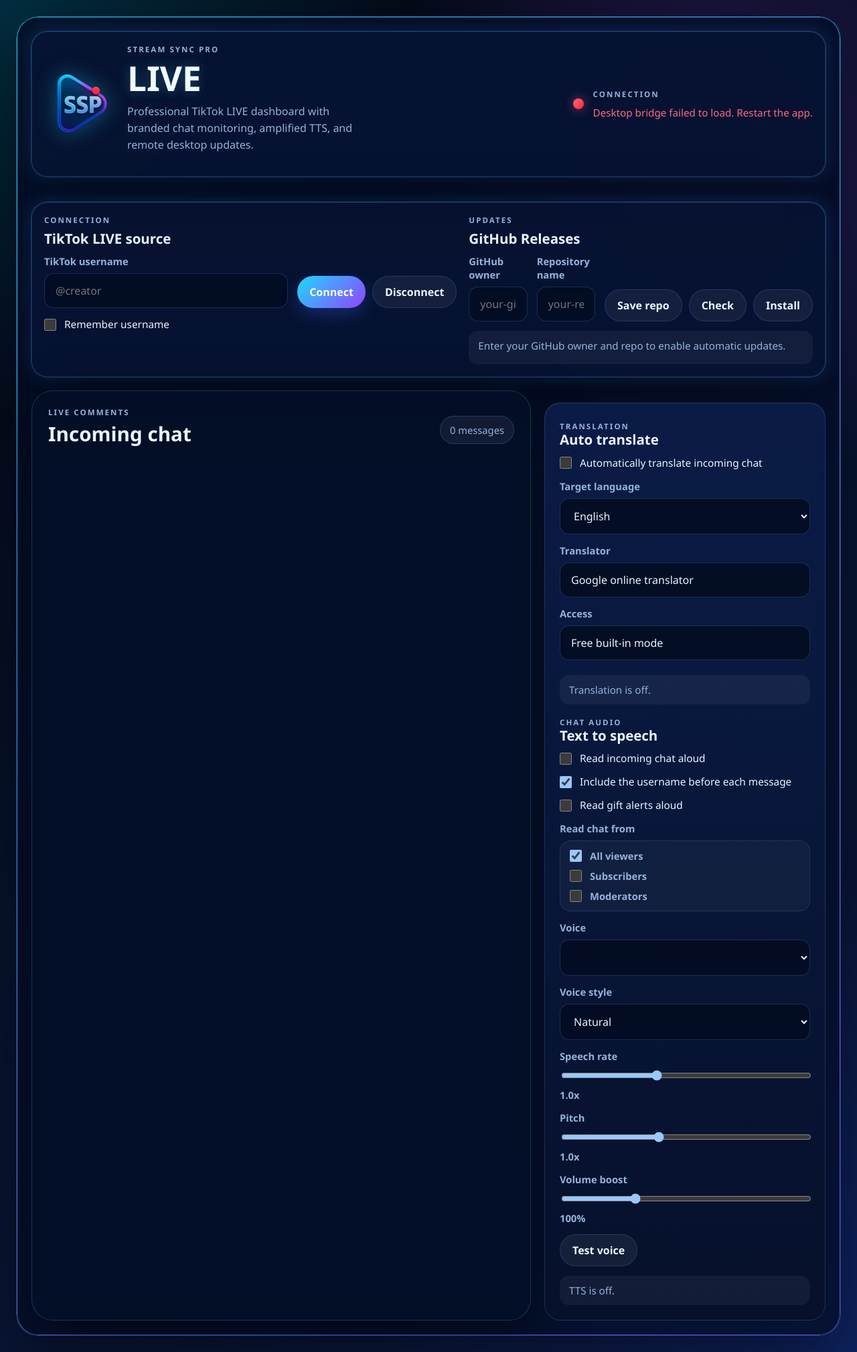
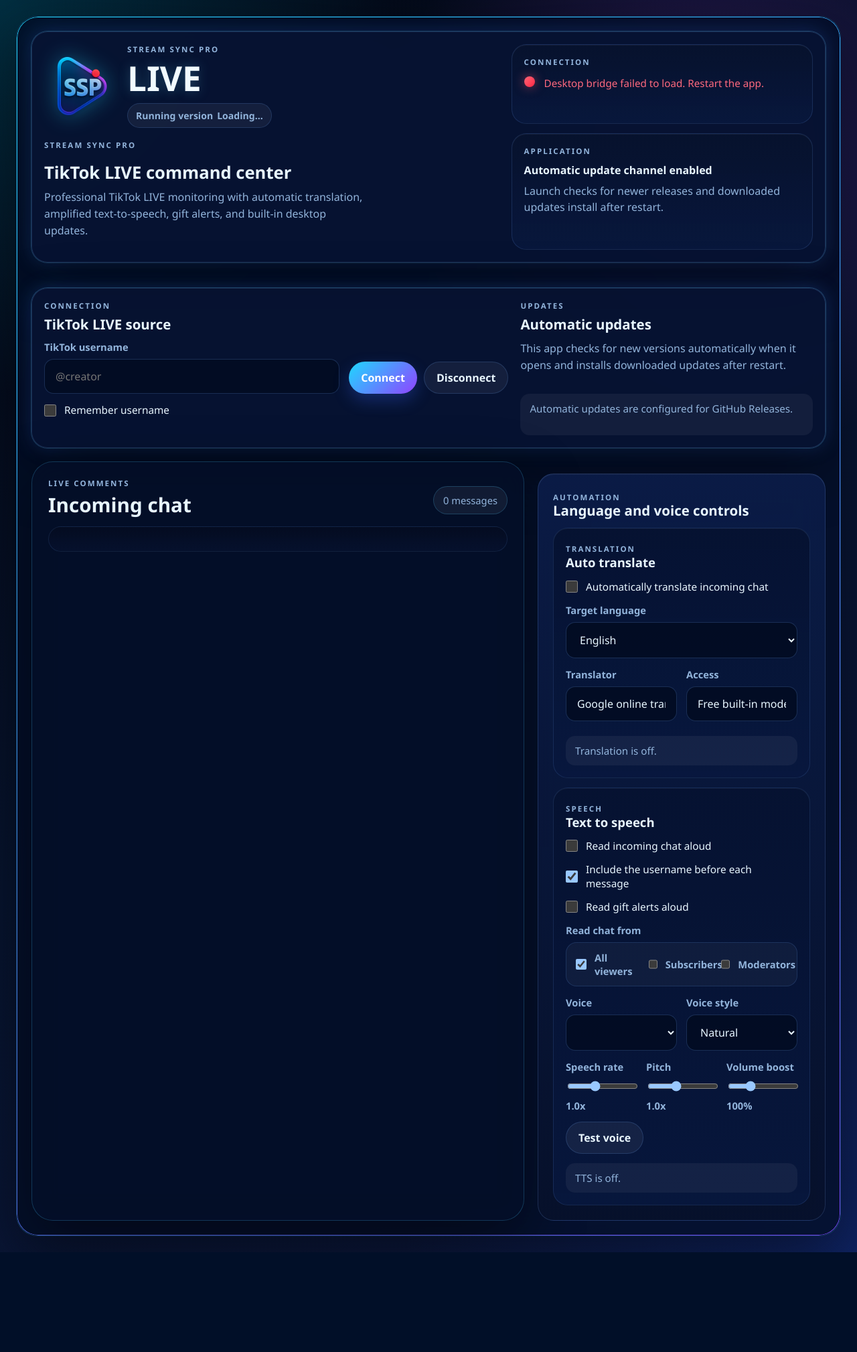
Before and after one commit to admin-streamsyncpro/streamsyncpro, a PHP site: page / in a window 1280 px wide. Shown: the whole page at 67% size. After the commit the page ends 1870 px from the top, so only its background shows below. Run offline with PHP 8.4, Linux system fonts and the light colour scheme; lists and menus that the app fills with data are empty.

Commit message:
Release 1.0.4

```diff
--- a/package.json
+++ b/package.json
@@ -1,6 +1,6 @@
 {
   "name": "ssp-live",
-  "version": "1.0.0",
+  "version": "1.0.4",
   "description": "Stream Sync Pro LIVE desktop app for TikTok chat monitoring, TTS, and remote updates.",
   "main": "src/main.mjs",
   "type": "module",
--- a/src/index.html
+++ b/src/index.html
@@ -13,23 +13,43 @@
     <main class="app-shell">
       <section class="workspace-shell neon-frame">
         <header class="topbar card ambient">
+          <div class="brand-panel">
             <div class="brand-lockup">
               <img class="brand-logo" src="./assets/SSP.png" alt="SSP logo" />
               <div>
                 <p class="eyebrow">Stream Sync Pro</p>
                 <h1>LIVE</h1>
-              <p class="hero-copy">
-                Professional TikTok LIVE dashboard with branded chat monitoring,
-                amplified TTS, and remote desktop updates.
+                <p class="build-chip">
+                  Running version <span id="app-version">Loading...</span>
                 </p>
               </div>
             </div>
+            <div class="hero-block">
+              <p class="eyebrow">Stream Sync Pro</p>
+              <h2 class="hero-title">TikTok LIVE command center</h2>
+              <p class="hero-copy">
+                Professional TikTok LIVE monitoring with automatic translation,
+                amplified text-to-speech, gift alerts, and built-in desktop updates.
+              </p>
+            </div>
+          </div>
+
+          <div class="status-rail">
+            <article class="status-card">
+              <p class="eyebrow">Connection</p>
               <div class="status-cluster">
                 <span class="signal-dot"></span>
-            <div>
-              <p class="eyebrow">Connection</p>
                 <p id="connection-status" class="status-line">Waiting for a TikTok username.</p>
               </div>
+            </article>
+
+            <article class="status-card">
+              <p class="eyebrow">Application</p>
+              <p class="status-card-title">Automatic update channel enabled</p>
+              <p class="status-card-copy">
+                Launch checks for newer releases and downloaded updates install after restart.
+              </p>
+            </article>
           </div>
         </header>
 
@@ -70,50 +90,23 @@
             </div>
           </form>
 
-          <form id="update-form" class="control-group control-updates">
+          <section class="control-group control-updates">
             <div class="section-head">
               <div>
                 <p class="eyebrow">Updates</p>
-                <h2 class="section-title">GitHub Releases</h2>
+                <h2 class="section-title">Automatic updates</h2>
               </div>
             </div>
 
-            <div class="update-grid">
-              <label class="field">
-                <span>GitHub owner</span>
-                <input
-                  id="github-owner"
-                  name="githubOwner"
-                  placeholder="your-github-user"
-                  autocomplete="off"
-                />
-              </label>
-
-              <label class="field">
-                <span>Repository name</span>
-                <input
-                  id="github-repo"
-                  name="githubRepo"
-                  placeholder="your-repo-name"
-                  autocomplete="off"
-                />
-              </label>
-
-              <div class="update-actions">
-                <button type="submit" class="secondary">Save repo</button>
-                <button type="button" id="check-updates-button" class="ghost">
-                  Check
-                </button>
-                <button type="button" id="install-update-button" class="ghost">
-                  Install
-                </button>
-              </div>
-            </div>
+            <p class="hero-copy">
+              This app checks for new versions automatically when it opens and
+              installs downloaded updates after restart.
+            </p>
 
             <p id="update-status" class="status info compact-status">
-              Enter your GitHub owner and repo to enable automatic updates.
+              Automatic updates are configured for GitHub Releases.
             </p>
-          </form>
+          </section>
         </section>
 
         <section class="workspace-grid">
@@ -126,14 +119,24 @@
               <span id="chat-count" class="count-pill">0 messages</span>
             </div>
 
+            <div class="chat-stage">
               <div id="chat-list" class="chat-list" aria-live="polite"></div>
+            </div>
           </section>
 
           <form id="tts-form" class="settings-panel card panel stack">
+            <div class="section-head settings-heading">
+              <div>
+                <span class="eyebrow">Automation</span>
+                <h2 class="section-title">Language and voice controls</h2>
+              </div>
+            </div>
+
+            <section class="settings-section">
               <div class="section-head">
                 <div>
                   <span class="eyebrow">Translation</span>
-                <h2 class="section-title">Auto translate</h2>
+                  <h3 class="section-subtitle">Auto translate</h3>
                 </div>
               </div>
 
@@ -165,6 +168,7 @@
                   </select>
                 </label>
 
+                <div class="two-up">
                   <label class="field">
                     <span>Translator</span>
                     <input
@@ -185,15 +189,18 @@
                     />
                   </label>
                 </div>
+              </div>
 
               <p id="translation-status" class="status info">
                 Translation is off.
               </p>
+            </section>
 
+            <section class="settings-section">
               <div class="section-head">
                 <div>
-                <span class="eyebrow">Chat audio</span>
-                <h2 class="section-title">Text to speech</h2>
+                  <span class="eyebrow">Speech</span>
+                  <h3 class="section-subtitle">Text to speech</h3>
                 </div>
               </div>
 
@@ -215,7 +222,7 @@
 
                 <div class="field">
                   <span>Read chat from</span>
-                <div class="option-grid">
+                  <div class="option-grid audience-grid">
                     <label class="toggle-row">
                       <input id="tts-audience-all" type="checkbox" checked />
                       <span>All viewers</span>
@@ -231,6 +238,7 @@
                   </div>
                 </div>
 
+                <div class="two-up">
                   <label class="field">
                     <span>Voice</span>
                     <select id="tts-voice"></select>
@@ -246,7 +254,9 @@
                       <option value="tinybot">Tiny robot</option>
                     </select>
                   </label>
+                </div>
 
+                <div class="slider-grid">
                   <label class="field">
                     <span>Speech rate</span>
                     <input
@@ -286,6 +296,7 @@
                     <span id="tts-volume-value" class="field-hint">100%</span>
                   </label>
                 </div>
+              </div>
 
               <div class="actions">
                 <button type="button" id="tts-test-button" class="ghost">Test voice</button>
@@ -294,6 +305,7 @@
               <p id="tts-status" class="status info">
                 TTS is off.
               </p>
+            </section>
           </form>
         </section>
       </section>
--- a/src/preload.cjs
+++ b/src/preload.cjs
@@ -9,6 +9,9 @@ contextBridge.exposeInMainWorld("desktopApp", {
   },
   getConnectionState() {
     return ipcRenderer.invoke("live:get-state");
+  },
+  getAppVersion() {
+    return ipcRenderer.invoke("app:get-version");
   },
   getSettings() {
     return ipcRenderer.invoke("app:get-settings");
--- a/src/styles.css
+++ b/src/styles.css
@@ -98,17 +98,28 @@ body {
 }
 
 .topbar {
+  display: grid;
+  grid-template-columns: minmax(0, 1.35fr) minmax(300px, 0.9fr);
+  gap: 22px;
+  margin-bottom: 18px;
+}
+
+.brand-panel {
   display: flex;
-  align-items: center;
-  justify-content: space-between;
+  flex-direction: column;
   gap: 18px;
-  margin-bottom: 18px;
 }
 
 .brand-lockup {
   display: flex;
   align-items: center;
   gap: 18px;
+}
+
+.hero-block {
+  display: flex;
+  flex-direction: column;
+  gap: 10px;
 }
 
 .brand-logo {
@@ -118,12 +129,37 @@ body {
   filter: drop-shadow(0 0 16px rgba(37, 220, 255, 0.35));
 }
 
+.status-rail {
+  display: grid;
+  gap: 14px;
+}
+
+.status-card {
+  padding: 18px;
+  border-radius: 22px;
+  border: 1px solid rgba(111, 169, 255, 0.16);
+  background: linear-gradient(180deg, rgba(7, 18, 45, 0.94), rgba(9, 24, 62, 0.88));
+  box-shadow: inset 0 1px 0 rgba(255, 255, 255, 0.05);
+}
+
 .status-cluster {
   display: flex;
   align-items: center;
   gap: 14px;
   min-width: 180px;
-  justify-content: flex-end;
+}
+
+.status-card-title {
+  margin: 2px 0 0;
+  font-size: 1rem;
+  font-weight: 700;
+  color: var(--ink);
+}
+
+.status-card-copy {
+  margin: 8px 0 0;
+  color: var(--muted);
+  line-height: 1.55;
 }
 
 .signal-dot {
@@ -192,16 +228,35 @@ h2 {
   font-size: 1.85rem;
 }
 
+.hero-title {
+  font-size: clamp(1.6rem, 2vw, 2.35rem);
+  line-height: 1.1;
+}
+
 .hero-copy {
-  margin-top: 12px;
+  margin-top: 0;
   color: var(--muted);
-  max-width: 37ch;
+  max-width: 52ch;
   line-height: 1.55;
+}
+
+.build-chip {
+  display: inline-flex;
+  align-items: center;
+  gap: 6px;
+  margin: 12px 0 0;
+  padding: 8px 12px;
+  border-radius: 999px;
+  border: 1px solid rgba(103, 168, 255, 0.18);
+  background: rgba(255, 255, 255, 0.06);
+  color: var(--muted);
+  font-size: 0.88rem;
+  font-weight: 700;
 }
 
 .control-bar {
   display: grid;
-  grid-template-columns: minmax(0, 1.2fr) minmax(0, 1fr);
+  grid-template-columns: minmax(0, 1.35fr) minmax(280px, 0.85fr);
   gap: 18px;
   align-items: start;
 }
@@ -245,12 +300,12 @@ h2 {
 }
 
 .compact-status {
-  min-height: 50px;
+  min-height: 62px;
 }
 
 .workspace-grid {
   display: grid;
-  grid-template-columns: minmax(0, 1.5fr) minmax(320px, 420px);
+  grid-template-columns: minmax(0, 1.65fr) minmax(340px, 430px);
   gap: 20px;
   min-height: 0;
 }
@@ -267,6 +322,20 @@ h2 {
 
 .translation-grid {
   margin-bottom: 8px;
+}
+
+.two-up,
+.slider-grid {
+  display: grid;
+  gap: 14px;
+}
+
+.two-up {
+  grid-template-columns: repeat(2, minmax(0, 1fr));
+}
+
+.slider-grid {
+  grid-template-columns: repeat(3, minmax(0, 1fr));
 }
 
 .stack,
@@ -289,6 +358,27 @@ h2 {
 
 .section-title {
   font-size: 1.28rem;
+}
+
+.section-subtitle {
+  margin: 0;
+  font-size: 1.16rem;
+  line-height: 1.2;
+}
+
+.settings-heading {
+  margin-bottom: 2px;
+}
+
+.settings-section {
+  display: flex;
+  flex-direction: column;
+  gap: 14px;
+  padding: 18px;
+  border-radius: 22px;
+  border: 1px solid rgba(111, 169, 255, 0.14);
+  background: linear-gradient(180deg, rgba(6, 18, 49, 0.95), rgba(8, 24, 63, 0.88));
+  box-shadow: inset 0 1px 0 rgba(255, 255, 255, 0.04);
 }
 
 .field {
@@ -356,6 +446,10 @@ input[type="range"] {
   border: 1px solid rgba(103, 168, 255, 0.16);
   border-radius: 16px;
   background: rgba(255, 255, 255, 0.04);
+}
+
+.audience-grid {
+  grid-template-columns: repeat(3, minmax(0, 1fr));
 }
 
 button {
@@ -431,6 +525,15 @@ button.ghost {
   min-height: 0;
 }
 
+.chat-stage {
+  min-height: 0;
+  overflow: hidden;
+  padding: 18px;
+  border-radius: 22px;
+  border: 1px solid rgba(111, 169, 255, 0.12);
+  background: linear-gradient(180deg, rgba(4, 12, 33, 0.96), rgba(6, 18, 46, 0.92));
+}
+
 .chat-row {
   padding: 16px;
   border-radius: 18px;
@@ -481,12 +584,7 @@ button.ghost {
 
 @media (max-width: 980px) {
   .topbar {
-    flex-direction: column;
-    align-items: flex-start;
-  }
-
-  .status-cluster {
-    justify-content: flex-start;
+    grid-template-columns: 1fr;
   }
 
   .brand-lockup {
@@ -501,12 +599,13 @@ button.ghost {
   .control-bar,
   .workspace-grid,
   .connect-grid,
-  .update-grid {
+  .two-up,
+  .slider-grid,
+  .audience-grid {
     grid-template-columns: 1fr;
   }
 
-  .connect-actions,
-  .update-actions {
+  .connect-actions {
     width: 100%;
   }
 }
```
Also changed, not shown: src/main.mjs (+23 -5 lines), src/renderer.js (+11 -42 lines), package-lock.json. Lines whose indentation alone changed are shown as unchanged.
